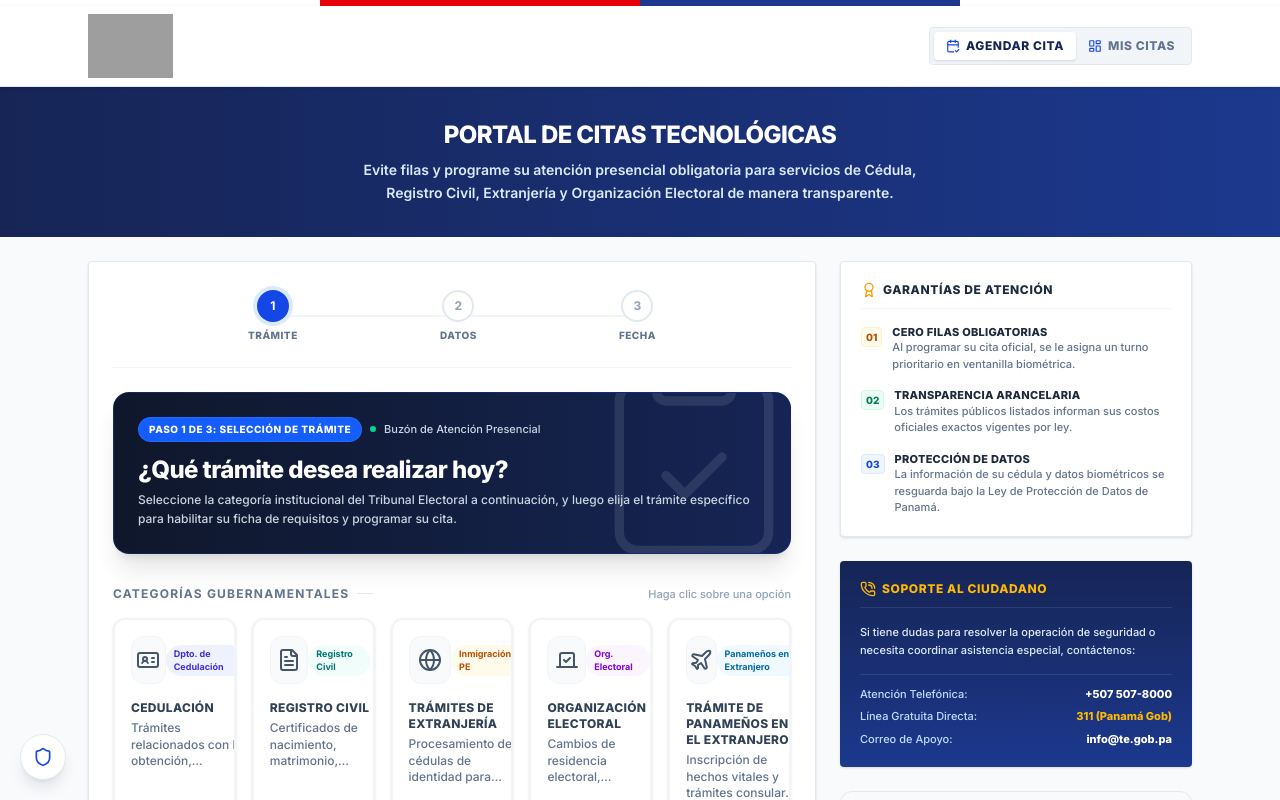
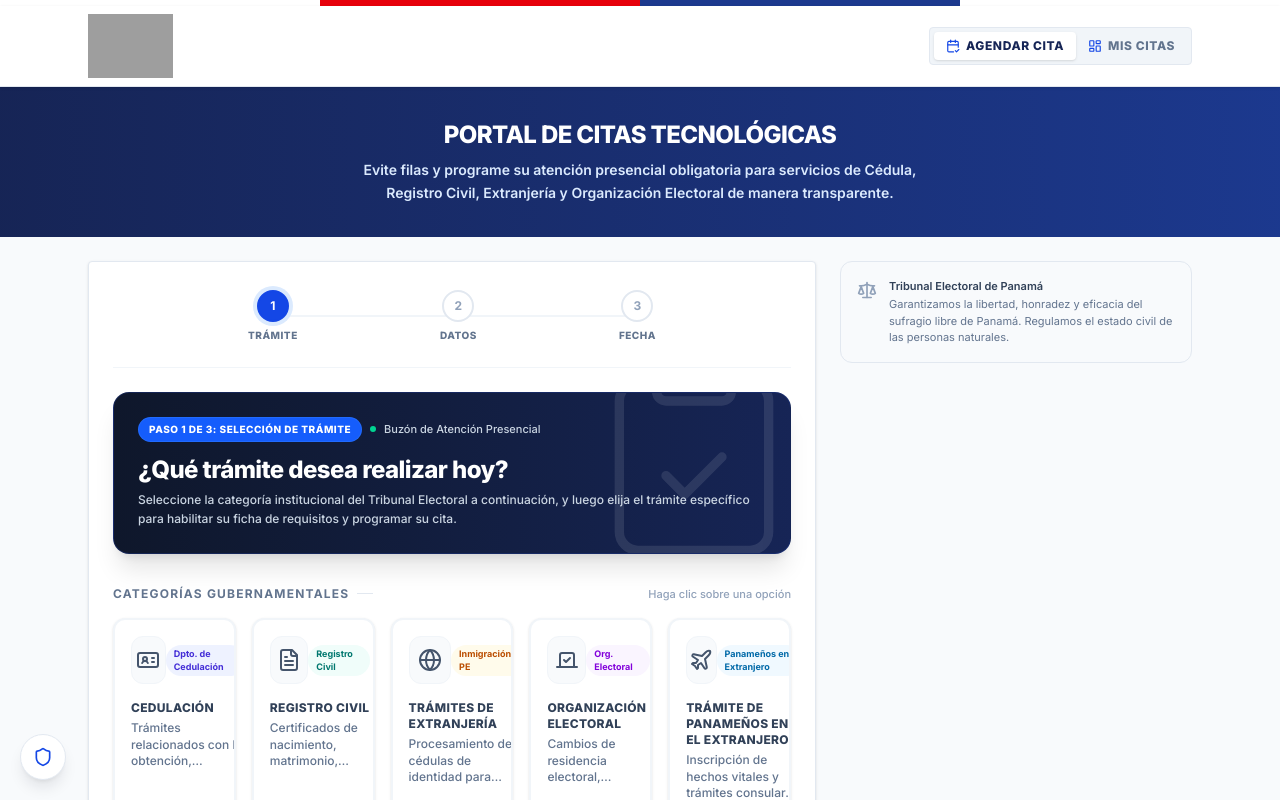
Before and after one commit to oavv03/CitasTE, a React (Vite) app: page / in a window 1280 px wide. Shown: the top 800 px of the page. Built offline with nearby package versions, Linux system fonts and the light colour scheme; grey boxes are pictures that could not be loaded.

Commit message:
refactor: remove informational guide from sidebar
Remove the "Garantías de Atención" section to simplify the UI and reduce clutter in the appointment layout.

```diff
--- a/src/App.tsx
+++ b/src/App.tsx
@@ -541,87 +541,6 @@ export default function App() {
         {/* Right Info pane (Help & Contact information) */}
         <div className="lg:col-span-4 space-y-6 print:hidden">
 
-          {/* Quick Informational Guide */}
-          <div className="bg-white border border-slate-200 rounded p-5 shadow-sm space-y-4">
-            <h4 className="text-xs font-extrabold text-slate-800 uppercase tracking-wider flex items-center gap-1.5 border-b border-slate-100 pb-2.5">
-              <Award className="w-4 h-4 text-amber-500" />
-              <span>Garantías de Atención</span>
-            </h4>
-
-            <div className="space-y-4 text-xs">
-              <div className="flex gap-2.5 items-start">
-                <div className="mt-0.5 p-1 rounded bg-amber-50 text-amber-700 font-extrabold text-[10px] leading-none shrink-0 border border-amber-100">
-                  01
-                </div>
-                <div>
-                  <h5 className="font-extrabold text-slate-800 uppercase text-[11px] tracking-wide">Cero filas obligatorias</h5>
-                  <p className="text-slate-500 text-[11px] leading-normal font-medium">
-                    Al programar su cita oficial, se le asigna un turno prioritario en ventanilla biométrica.
-                  </p>
-                </div>
-              </div>
-
-              <div className="flex gap-2.5 items-start">
-                <div className="mt-0.5 p-1 rounded bg-emerald-50 text-emerald-700 font-extrabold text-[10px] leading-none shrink-0 border border-emerald-100">
-                  02
-                </div>
-                <div>
-                  <h5 className="font-extrabold text-slate-800 uppercase text-[11px] tracking-wide">Transparencia arancelaria</h5>
-                  <p className="text-slate-500 text-[11px] leading-normal font-medium">
-                    Los trámites públicos listados informan sus costos oficiales exactos vigentes por ley.
-                  </p>
-                </div>
-              </div>
-
-              <div className="flex gap-2.5 items-start">
-                <div className="mt-0.5 p-1 rounded bg-blue-50 text-blue-700 font-extrabold text-[10px] leading-none shrink-0 border border-blue-100">
-                  03
-                </div>
-                <div>
-                  <h5 className="font-extrabold text-slate-800 uppercase text-[11px] tracking-wide">Protección de Datos</h5>
-                  <p className="text-slate-500 text-[11px] leading-normal font-medium">
-                    La información de su cédula y datos biométricos se resguarda bajo la Ley de Protección de Datos de Panamá.
-                  </p>
-                </div>
-              </div>
-            </div>
-          </div>
-
-          {/* Quick Contacts Regional offices */}
-          <div className="bg-gradient-to-b from-blue-950 to-blue-900 text-white rounded p-5 shadow-sm space-y-4">
-            <h4 className="text-xs font-extrabold tracking-wider uppercase text-amber-400 flex items-center gap-1.5 border-b border-white/10 pb-2.5">
-              <PhoneCall className="w-4 h-4" />
-              <span>Soporte al Ciudadano</span>
-            </h4>
-
-            <div className="space-y-3.5 text-xs text-blue-100">
-              <p className="text-[11px] leading-relaxed font-medium">
-                Si tiene dudas para resolver la operación de seguridad o necesita coordinar asistencia especial, contáctenos:
-              </p>
-
-              <div className="space-y-2 border-t border-white/10 pt-3">
-                <div className="flex items-center justify-between text-[11px]">
-                  <span className="font-medium text-blue-200">Atención Telefónica:</span>
-                  <a href="tel:+5075078000" className="font-extrabold text-white hover:underline">
-                    +507 507-8000
-                  </a>
-                </div>
-                <div className="flex items-center justify-between text-[11px]">
-                  <span className="font-medium text-blue-200">Línea Gratuita Directa:</span>
-                  <a href="tel:311" className="font-extrabold text-amber-400 hover:underline">
-                    311 (Panamá Gob)
-                  </a>
-                </div>
-                <div className="flex items-center justify-between text-[11px]">
-                  <span className="font-medium text-blue-200">Correo de Apoyo:</span>
-                  <a href="mailto:consultas@tribunal-electoral.gob.pa" className="font-extrabold text-white hover:underline">
-                    info@te.gob.pa
-                  </a>
-                </div>
-              </div>
-            </div>
-          </div>
-
           {/* Constitutional banner of Electoral Integrity */}
           <div className="bg-slate-50 border border-slate-200 rounded-xl p-4 flex gap-3 text-[11px] text-slate-500 leading-normal">
             <Scale className="w-5 h-5 text-slate-400 shrink-0 select-none mt-0.5" />
```
